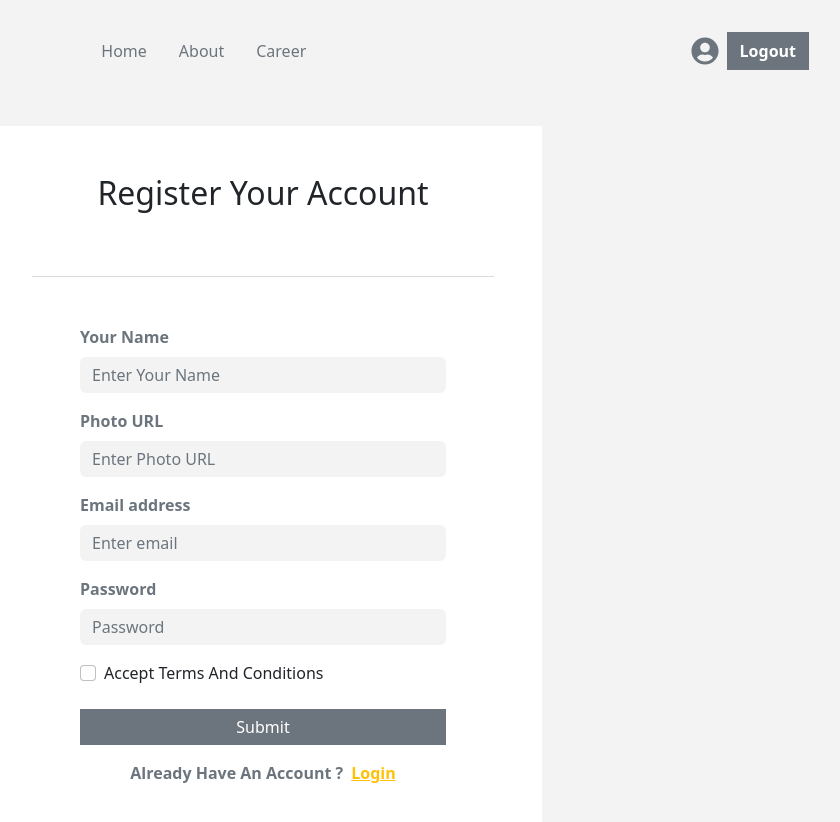
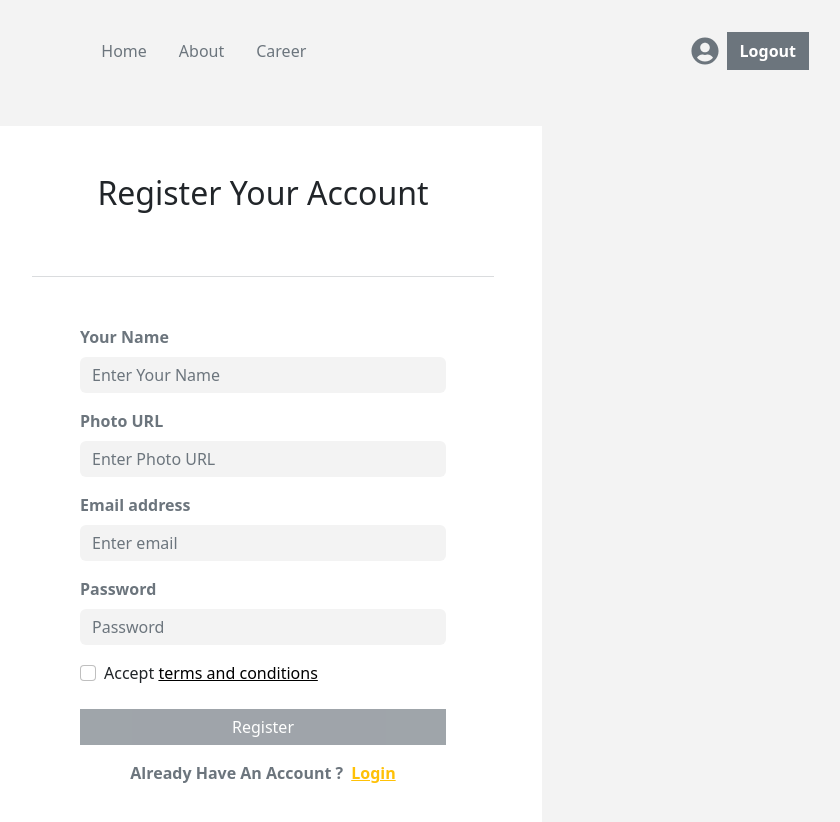
Before and after one commit to NazmulHasan18/dragon-news-solution, a React (Vite) app: page /register in a window 1280 px wide. Shown: the top 822 px of the page, without its empty margins (377-1217 px from the left). Built offline with nearby package versions, Linux system fonts and the light colour scheme.

Commit message:
authprovider and editorsinsight modefied

```diff
--- a/src/Providers/AuthProvider.jsx
+++ b/src/Providers/AuthProvider.jsx
@@ -9,9 +9,7 @@ const auth = getAuth(app);
 
 const AuthProvider = ({ children }) => {
    const user = { displayName: "nazmul" };
-   const authInfo = {
-      user,
-   };
+   const authInfo = { auth, user };
 
    return <AuthContext.Provider value={authInfo}>{children}</AuthContext.Provider>;
 };
--- a/src/pages/Login/Login/Login.jsx
+++ b/src/pages/Login/Login/Login.jsx
@@ -30,7 +30,7 @@ const Login = () => {
             </Form.Group>
 
             <Button variant="primary" type="submit" className="w-100 rounded-0 bg-secondary border-0 mt-2">
-               Submit
+               Login
             </Button>
             <Form.Text className="text-muted"></Form.Text>
          </Form>
--- a/src/pages/Login/Register/Register.jsx
+++ b/src/pages/Login/Register/Register.jsx
@@ -1,25 +1,37 @@
 // eslint-disable-next-line no-unused-vars
-import React from "react";
+import React, { useState } from "react";
 import { Button, Container, Form } from "react-bootstrap";
 import { Link } from "react-router-dom";
 
 const Register = () => {
+   const [checked, setChecked] = useState(false);
+   //    console.log(checked);
+   const handelRegister = (e) => {
+      e.preventDefault();
+      const from = e.target;
+      const name = from.name.value;
+      const email = from.email.value;
+      const password = from.password.value;
+      const url = from.photo.value;
+      console.log(name, email, password, url, checked);
+   };
+
    return (
       <Container className="bg-white my-5 px-5 w-50 mx-auto">
          <h2 className="text-center py-5">Register Your Account</h2>
          <hr className="border-secondary mb-5" />
-         <Form className="px-5 pb-3">
-            <Form.Group className="mb-3" controlId="formBasicEmail">
+         <Form className="px-5 pb-3" onSubmit={handelRegister}>
+            <Form.Group className="mb-3" controlId="formBasicName">
                <Form.Label className="fw-bold text-secondary">Your Name</Form.Label>
                <Form.Control
                   className="border-0 bg-primary-subtle"
-                  name="Name"
+                  name="name"
                   type="text"
                   placeholder="Enter Your Name"
                   required
                />
             </Form.Group>
-            <Form.Group className="mb-3" controlId="formBasicEmail">
+            <Form.Group className="mb-3" controlId="formBasicPhotoUrl">
                <Form.Label className="fw-bold text-secondary">Photo URL</Form.Label>
                <Form.Control
                   className="border-0 bg-primary-subtle"
@@ -51,11 +63,24 @@ const Register = () => {
                />
             </Form.Group>
             <Form.Group className="mb-3" controlId="formBasicCheckbox">
-               <Form.Check type="checkbox" label="Accept Terms And Conditions" />
+               <Form.Check.Input type="checkbox" name="checked" onClick={() => setChecked(!checked)} />
+               <Form.Check.Label className="ms-2">
+                  Accept{" "}
+                  <Link
+                     className=" text-black"
+                     to="https://www.termsfeed.com/live/a696c038-a3f7-4c30-b742-a4504968f865"
+                  >
+                     terms and conditions
+                  </Link>
+               </Form.Check.Label>
             </Form.Group>
 
-            <Button variant="primary" type="submit" className="w-100 rounded-0 bg-secondary border-0 mt-2">
-               Submit
+            <Button
+               variant="primary"
+               type="submit"
+               className={`w-100 rounded-0 bg-secondary border-0 mt-2 ${checked ? "" : "disabled"}`}
+            >
+               Register
             </Button>
             <Form.Text className="text-muted"></Form.Text>
          </Form>
```
